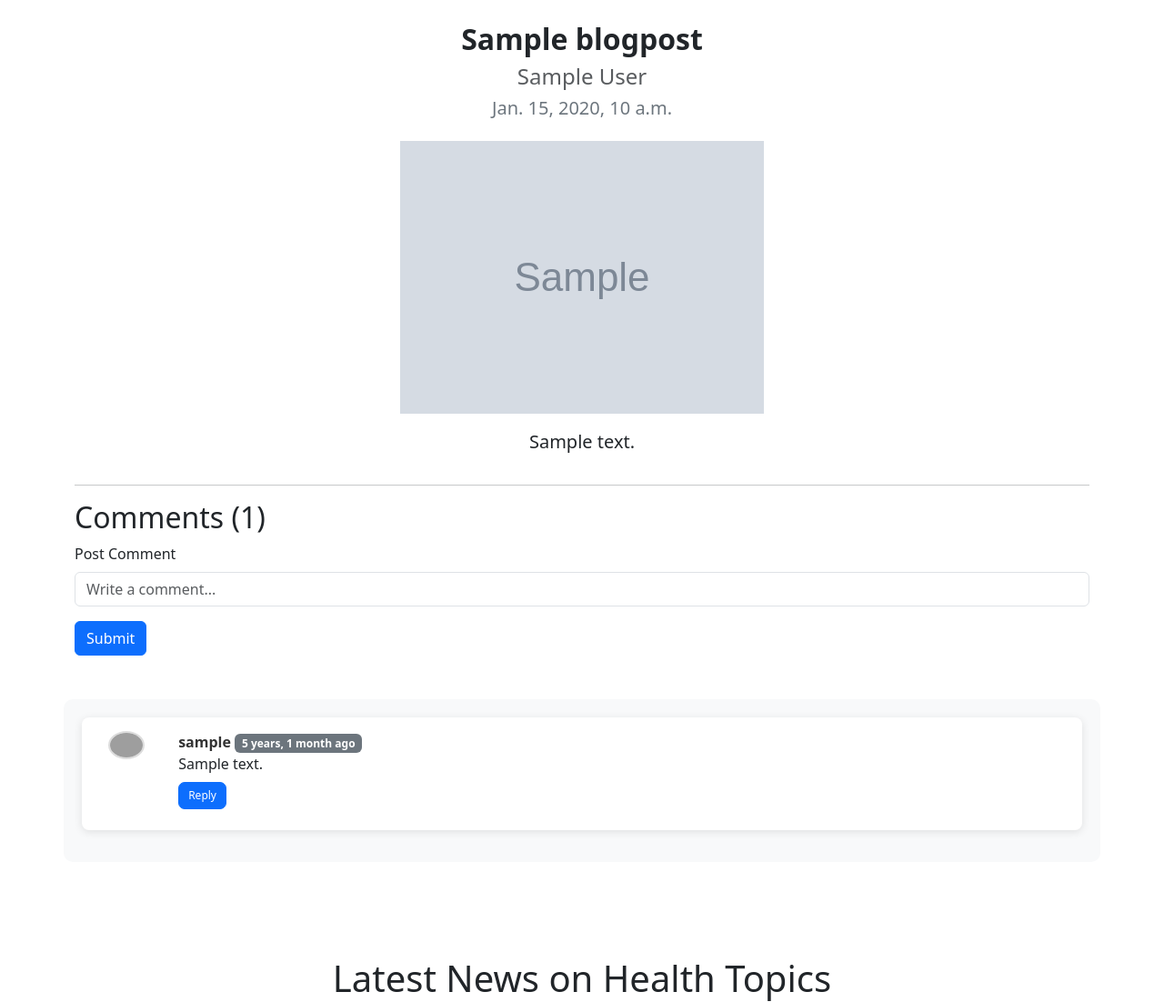
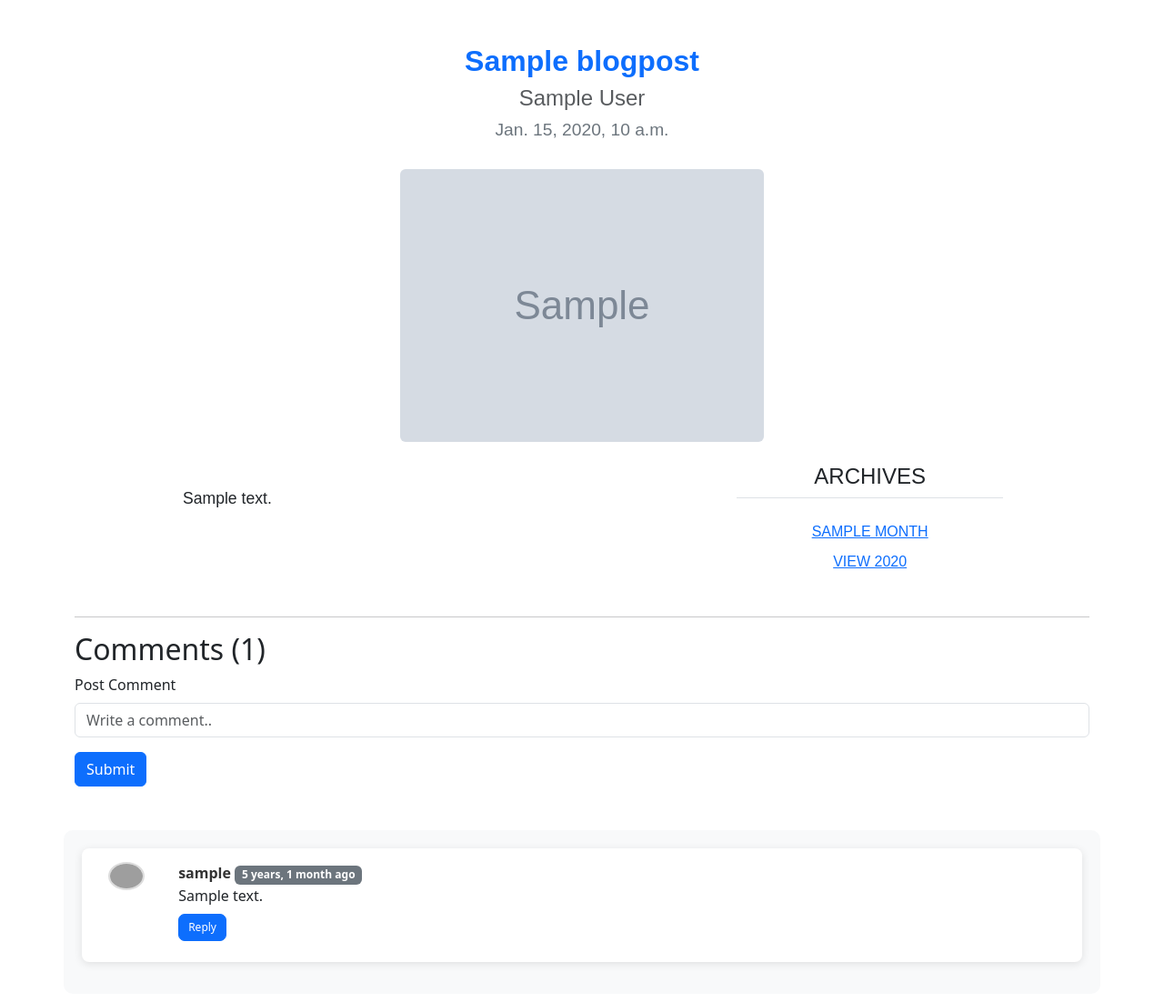
Before and after one commit to akanksha070191/Blog, a Django app: template templates/blogDetail.html in a window 1280 px wide. Shown: the part 57-1159 px from the top of the page at 91% size. Run offline with Django 5.2, Linux system fonts and the light colour scheme; tables that the repository leaves empty hold one stand-in row (values such as "Sample post"); the template is opened without the code that fills it: values that come from a table or form of the project are taken from there, most other values are stand-ins (such as "Sample title", 1, 10 or a date in 2020); grey boxes marked "Sample" are stand-in pictures; grey boxes are pictures that could not be loaded.

Commit message:
fix Alignments image text

```diff
--- a/templates/blogDetail.html
+++ b/templates/blogDetail.html
@@ -178,29 +178,57 @@
         </div>
     </nav>
 
-    <div class="container mt-4 text-center">
-        <div class="row">
-            <div class="col-12">
-                <h2 class="fw-bold">{{blog.title}}</h2>
+
+    <div class="container mt-5">
+        <div class="row justify-content-center">
+            <!-- Blog Title -->
+            <div class="col-lg-10 text-center">
+                <h2 class="fw-bold text-primary" style="font-size: 2rem; font-family: 'Arial', sans-serif;">{{ blog.title }}</h2>
+                <h4 class="text-muted mt-2" style="font-size: 1.5rem; font-family: 'Arial', sans-serif;">{{ blog.author }}</h4>
+                <h5 class="text-secondary" style="font-size: 1.2rem; font-family: 'Arial', sans-serif;">{{ blog.created_on }}</h5>
             </div>
-            <div class="col-md-12">
-                <h4 class="text-muted">{{blog.author}}</h4>
+
+            <!-- Blog Image -->
+            <div class="col-lg-10 d-flex justify-content-center my-4">
+                <img src="{{ blog.image.url }}" class="img-fluid rounded" alt="Blog Image" style="max-width: 70%; height: auto;">
             </div>
-            <div class="col-md-12 ">
-                <h5 class="text-secondary">{{blog.created_on}}</h5>
-            </div>
-            <div class="col-12 text-center my-3">
-                <img src="{{blog.image.url}}" class="img-fluid" alt="Blog Image" style="max-width: 70%; height: auto;" >
-            </div>
-            <div class="col-12 mx-auto d-flex justify-content-center">
-                <div style="max-width: 70%; text-align: left; word-wrap: break-word;">
-                    <p class="text-left fw-medium fs-5">{{formattedContent|safe}}</p>
+
+            <!-- Blog Content and Archives Section -->
+            <div class="col-lg-10">
+                <div class="row">
+                    <!-- Blog Content -->
+                    <div class="col-lg-8">
+                        <div class="p-4" style="word-wrap: break-word; text-align: justify; font-size: 1.1rem; font-family: 'Arial', sans-serif; line-height: 1.6; max-width: 100%;">
+                            <p class="fw-medium text-dark">{{ formattedContent|safe }}</p>
+                        </div>
+                    </div>
+
+                    <!-- Archives Section -->
+                    <div class="col-lg-4">
+                        <h2 class="text-uppercase text-center border-bottom pb-2" style="font-size: 1.5rem; font-family: 'Arial', sans-serif;">Archives</h2>
+                        {% for year, months in archive_dict.items %}
+                            <div class="text-center mt-3">
+                                {% comment %} <strong class="d-block fs-5 text-uppercase text-primary" style="font-size: 1.3rem; font-family: 'Arial', sans-serif;">{{ year }}</strong> {% endcomment %}
+                            </div>
+                            <div class="row justify-content-center">
+                                {% for month, posts in months.items %}
+                                    <div class="col-12 text-center mt-2">
+                                        <a href="{% url 'archive_by_month' year month %}" class="text-uppercase" style="font-size: 1rem; font-family: 'Arial', sans-serif;">{{ month }}</a>
+                                    </div>
+                                {% endfor %}
+                                <div class="col-12 text-center mt-2">
+                                    <a href="{% url 'archive_by_year' year %}" class="text-uppercase" style="font-size: 1rem; font-family: 'Arial', sans-serif;">View {{ year }}</a>
+                                </div>
+                            </div>
+                        {% endfor %}
+                    </div>
                 </div>
             </div>
         </div>
 
-        <hr class="divider">
+        <hr class="divider mt-5">
     </div>
+
 
     <div id="message-container" class="message-container">
         {% if messages %}
@@ -224,7 +252,7 @@
             {% csrf_token %}
             <div class="mb-3">
                 <label for="comment" class="form-label">Post Comment</label>
-                <input type="text" class="form-control" id="comment" name="comment" placeholder="Write a comment...">
+                <input type="text" class="form-control" id="comment" name="comment" placeholder="Write a comment..">
             </div>
             <input type="hidden" name="parentId" value="">
             <input type="hidden" name="user_name" value="{{request.session.username}}">
@@ -323,14 +351,20 @@
                     </div>
                 </div>
             </div>
+
+
             {% empty %}
             <div class="col-12 text-center">
                 <p>No blogs found.</p>
+
+
             </div>
             {% endfor %}
 
 
+
         </div>
+
         <button class="View-more">
             <a href="{% url "allBlogs" %}" class=""
                >
@@ -338,21 +372,9 @@
             </a>
             <img src="/media/blogImages/arrow.svg" alt="Logo">
         </button>
-    </div>
+     </div>
 
-     <!-- Archives Section -->
-     <h2 class="mt-5 text-uppercase">Archives</h2>
-     <div class="row">
-         {% for year, months in archive_dict.items %}
-             <div class="col-md-12">
-                 {% comment %} <strong class="d-block fs-5 text-uppercase">{{ year }}</strong> {% endcomment %}
-                 {% for month, posts in months.items %}
-                     <a href="{% url 'archive_by_month' year month %}" class="btn btn-sm btn-outline-primary m-1 text-uppercase">{{ month }}</a>
-                 {% endfor %}
-                 <a href="{% url 'archive_by_year' year %}" class="btn btn-sm btn-primary m-1 text-uppercase">View {{ year }}</a>
-             </div>
-         {% endfor %}
-     </div>
+
 
 
 
@@ -392,6 +414,7 @@
             </div>
         </div>
     </footer>
+
 <script src="/static/js/SignOut.js"></script>
 <script src="https://cdn.jsdelivr.net/npm/@popperjs/core@2.11.7/dist/umd/popper.min.js"></script>
 <script src="https://cdn.jsdelivr.net/npm/bootstrap@5.3.0/dist/js/bootstrap.bundle.min.js"></script>
```
Also changed, not shown: templates/blog.html (+17 -5 lines).
